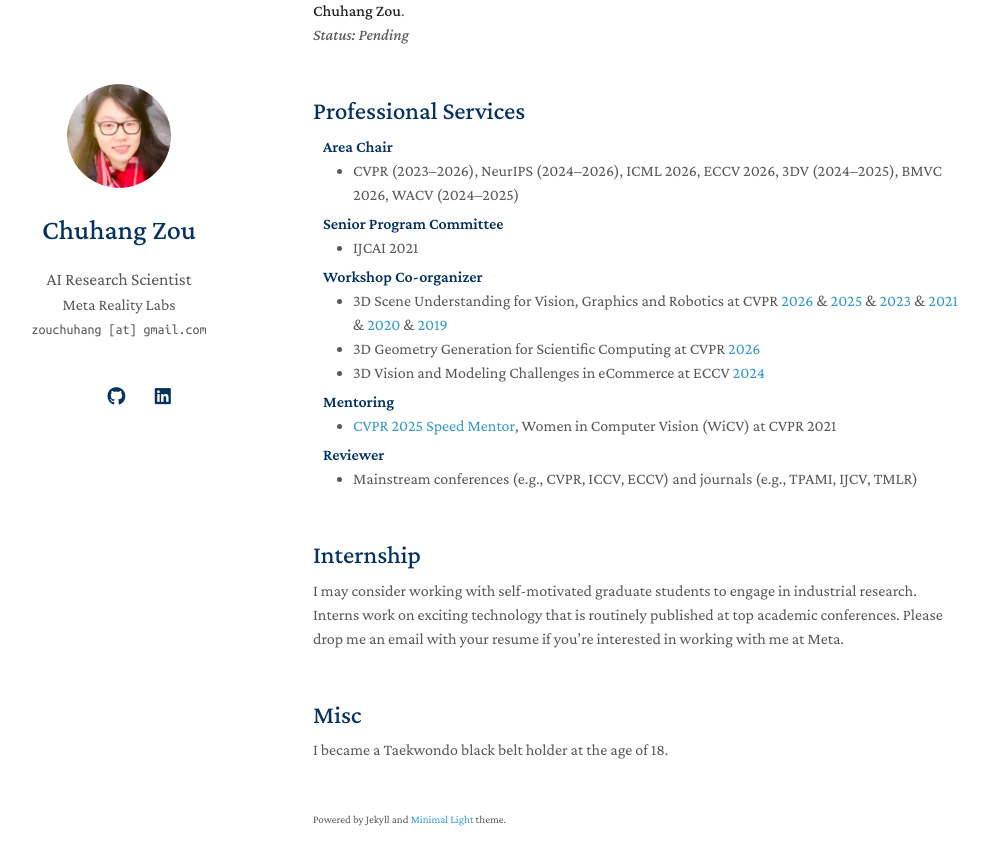
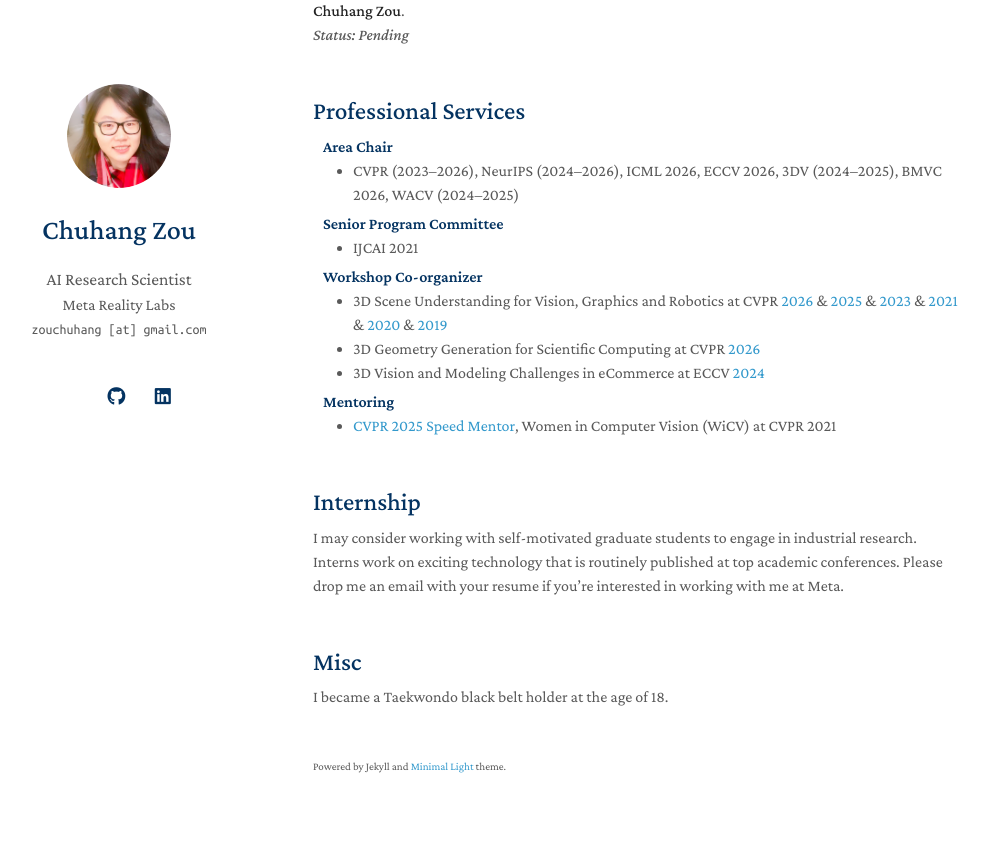
Before and after one commit to zouchuhang/zouchuhang.github.io, a Jekyll site: the page built from index.md, in a window 1280 px wide and 900 px high, scrolled down 6519 px. Shown: the top 865 px of the window, without its empty margins (157-1144 px from the left). Built offline with Jekyll 4.4.1, drawn with Linux system fonts in a browser that asks for light colours; a style sheet for code colours, icons or effects is not loaded.

Commit message:
Remove Reviewer section from Professional Services

```diff
--- a/_includes/services.md
+++ b/_includes/services.md
@@ -25,9 +25,3 @@
 <ul style="margin:0 0 5px;">
   <li><autocolor><a href="https://ieeecs-media.computer.org/media/conferences/cvpr/cvpr25-mentors.pdf">CVPR 2025 Speed Mentor</a>, Women in Computer Vision (WiCV) at CVPR 2021</autocolor></li>
 </ul>
-
-<h4 style="margin:0 10px 0;">Reviewer</h4>
-
-<ul style="margin:0 0 20px;">
-  <li><autocolor>Mainstream conferences (e.g., CVPR, ICCV, ECCV) and journals (e.g., TPAMI, IJCV, TMLR)</autocolor></li>
-</ul>
```
